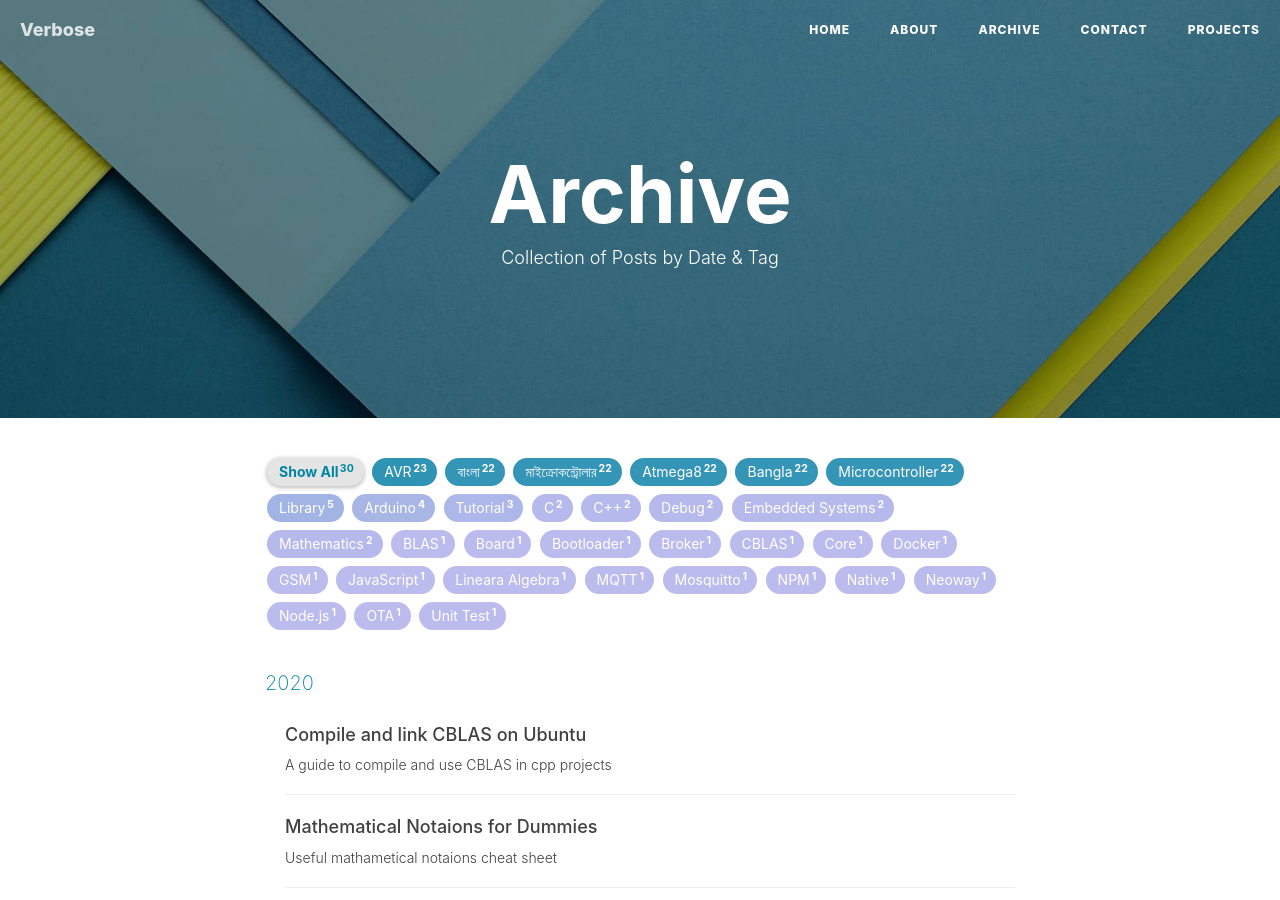
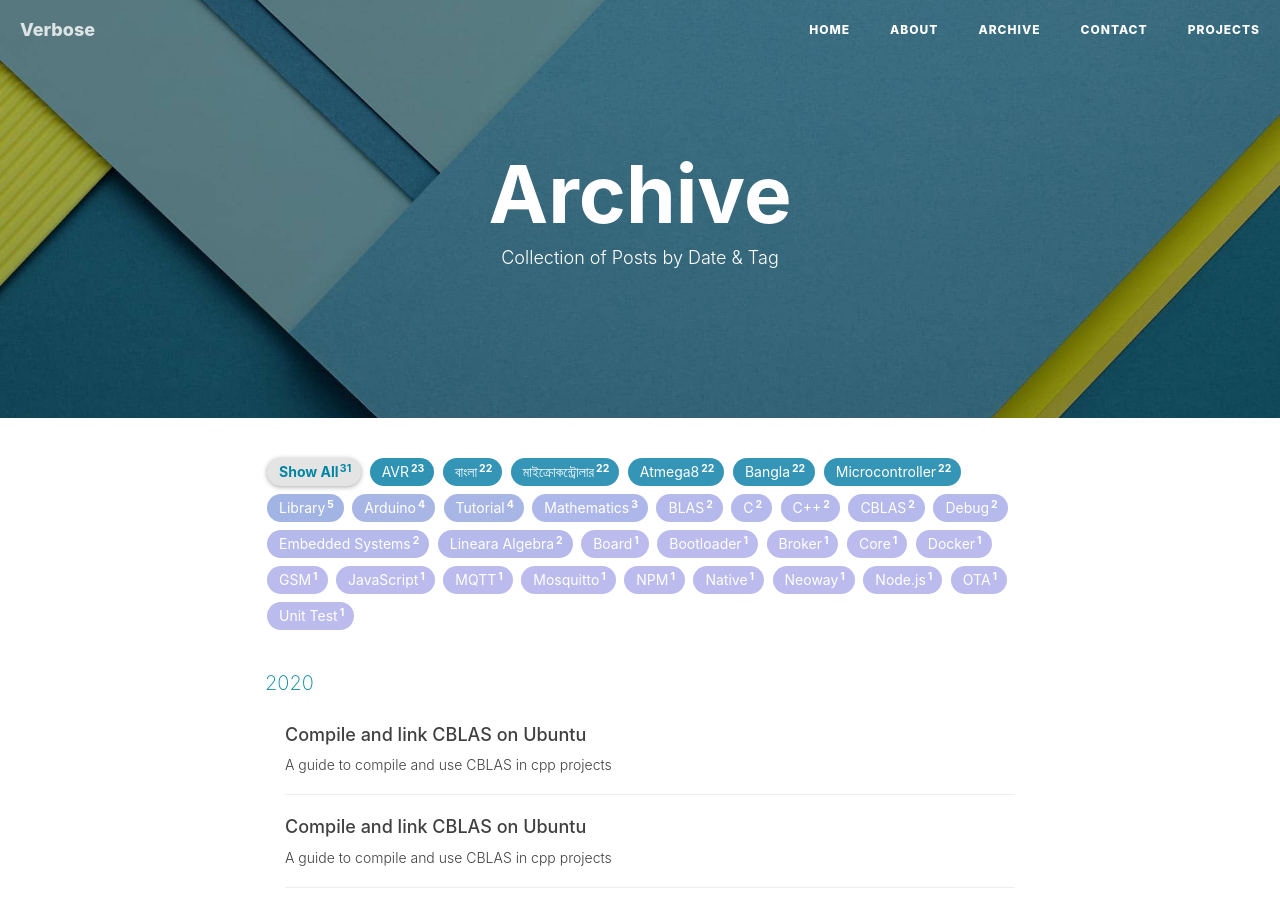
Before and after one commit to shadlyd15/blog, a Jekyll site: the page built from archive.html, in a window 1280 px wide and 900 px high. Built offline with Jekyll 4.4.1, drawn with Linux system fonts in a browser that asks for light colours; nearby versions of some CDN libraries; comment, search, counter and statistics services are not loaded; some of the changed lines change nothing that is shown.

Commit message:
Google analytics added

````diff
--- a/_config.yml
+++ b/_config.yml
@@ -72,8 +72,8 @@
 # ba_track_id: [your track id]
 
 # Google Analytics
-# ga_track_id: 'UA-49627206-1'            # Format: UA-xxxxxx-xx
-# ga_domain: huangxuan.me
+ga_track_id: 'UA-55406772-2'            # Format: UA-xxxxxx-xx
+ga_domain: shadlyd15.github.io/blog
 
 
 
--- /dev/null
+++ b/_posts/2020-07-05-Regular_Expression.md
@@ -0,0 +1,101 @@
+---
+layout: post
+title: "Compile and link CBLAS on Ubuntu"
+subtitle: 'A guide to compile and use CBLAS in cpp projects'
+date:       2020-05-18
+author: "Shadly"
+category: Mathematics
+categories: ['Tutorial', 'Mathematics', 'Lineara Algebra', 'BLAS']
+header-img: "img/post-bg-js-module.jpg"
+catalog: true
+tags:
+  - Mathematics
+  - Tutorial
+  - Lineara Algebra
+  - CBLAS
+  - BLAS
+---
+
+## What is BLAS
+The BLAS (Basic Linear Algebra Subprograms) are routines that provide standard building blocks for performing basic vector and matrix operations. The Level 1 BLAS perform scalar, vector and vector-vector operations, the Level 2 BLAS perform matrix-vector operations, and the Level 3 BLAS perform matrix-matrix operations. Because the BLAS are efficient, portable, and widely available, they are commonly used in the development of high quality linear algebra software, LAPACK for example. -- <cite>[http://www.netlib.org/blas](http://www.netlib.org/blas/#_presentation)</cite>
+
+## What is CBLAS
+CBLAS is the C interface for legacy BLAS. It is a wrapper around the highly optimized linear algebra library libblas. If you are into high performance computing, then it is a thing for you. To be able to use this interface, you need libblas installed in your system.
+
+## Install libblas-dev
+To install libblas-dev in your system run the following commands
+``` bash
+sudo apt-get update
+sudo apt-get install libblas-dev
+```
+
+## Locate libblas location
+Run the following command to locate libblas.a.
+```bash
+whereis libblas
+```
+For my case it was "/usr/lib/x86_64-linux-gnu/libblas.a". We will need this location later to compile CBLAS.
+
+
+## Download and extract CBLAS
+Download CBLAS from [this](http://www.netlib.org/blas/blast-forum/cblas.tgz) link.
+Extract the tgz file with the following command.
+```bash
+tar xzvf blas.tgz
+```
+
+## Compile CBLAS
+Go to the extracted folder and open the file "Makefile.in". Find the line "BLLIB = ". Change the location of the libblas.a with your location. In my case the line looked like below.
+```bash
+BLLIB = /usr/lib/x86_64-linux-gnu/libblas.a
+```
+Save the file and run make command.
+```bash
+make
+```
+If everything goes right, CBLAS will be compiled in a few seconds. You will find the archived library in lib folder with the name "cblas_LINUX.a"
+
+## Use static CBLAS library in cpp project
+To use cblas_LINUX.a in your cpp project, just copy the library in your root folder and rename it "libcblas.a". Also copy the headers cblas.h and cblas_f77.h in that folder. Here is a simple example in cpp which calculates the Euclidean norm of a sample vector. Save the code with filename "norm.cpp"
+
+```cpp
+#include <iostream>
+#include <math.h>
+
+extern "C" {
+  #include "cblas.h"
+}
+
+using namespace std;
+
+int main(int argc, char const *argv[]){
+	int n;
+	double euclidean_norm = 0;
+
+	cout << "Enter the size of the vector : ";
+	cin >> n;
+
+	// Creating sample vector
+	double * V = new double[n];
+	if(V){
+		for (int i = 0; i < n; ++i){
+			V[i] = (double)1 / (i + 1);
+		}
+	}
+
+	// Calculating the euclidean norm with cblas function "cblas_dnrm2"
+	euclidean_norm = cblas_dnrm2(n, V, 1);
+	cout << "Euclidean Norm with cblas : " << euclidean_norm << endl;
+
+	delete V;
+	return 0;
+}
+
+```
+
+Run the following command to compile your code
+```bash
+g++ norm.cpp -L. -lcblas -lblas
+```
+
+If everything goes alright, you will have your compiled binary without any error.
````
